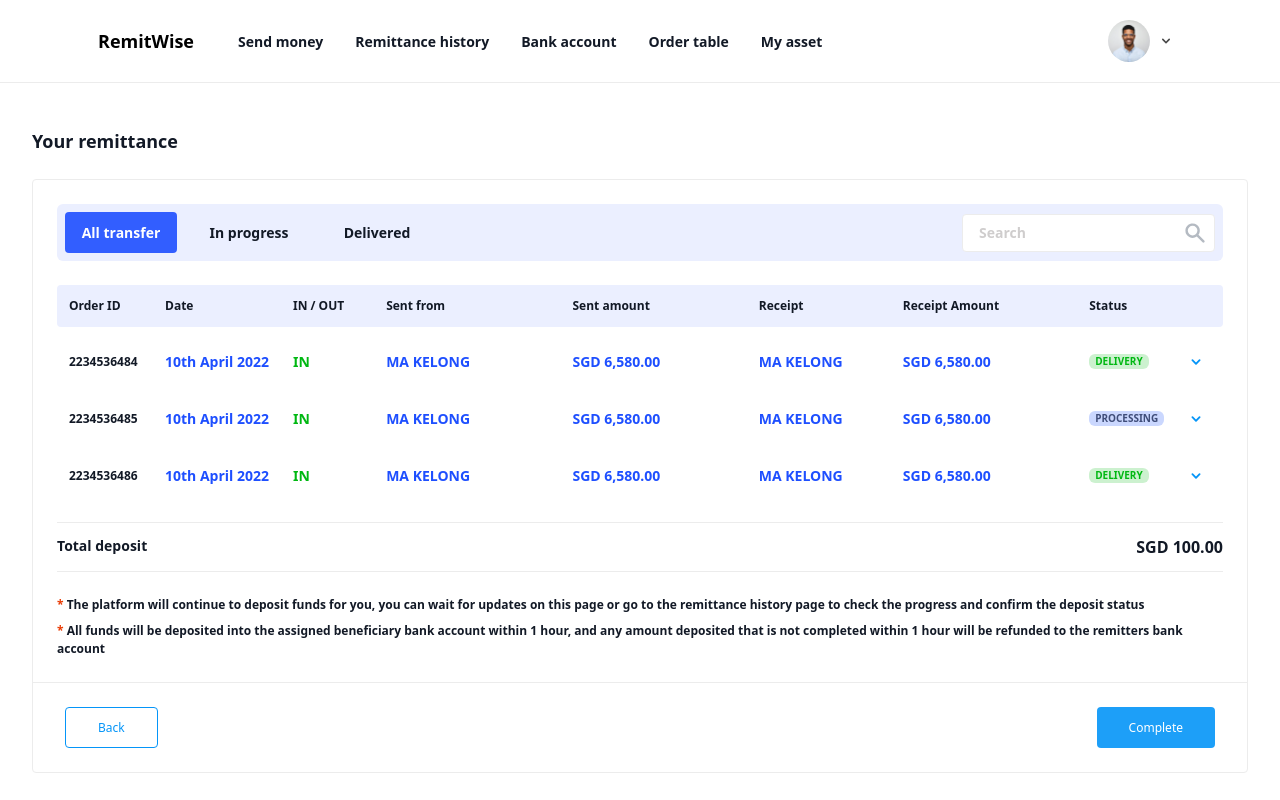
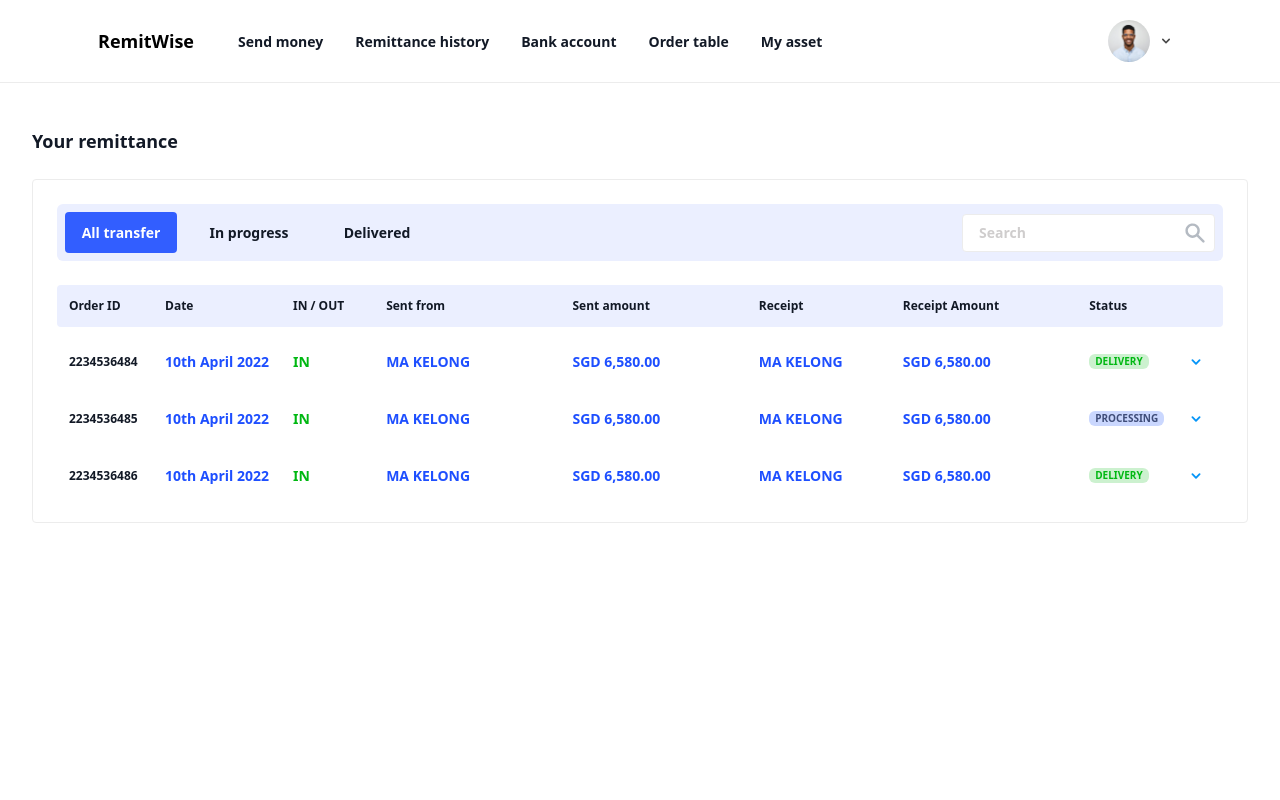
Before and after one commit to SteamyCutie/remitwise-frontend, a Next.js app: page /history in a window 1280 px wide. Built offline with nearby package versions, Linux system fonts and the light colour scheme.

Commit message:
fix(history): cleanup history view

```diff
--- a/src/pages/history/index.tsx
+++ b/src/pages/history/index.tsx
@@ -7,19 +7,7 @@ import Head from "next/head"
 import Image from "next/image"
 import { useState } from "react"
 
-const RemittanceHistory = ({ handleMove }: any) => {
-  const [modalOpen, setModalOpen] = useState(false)
-
-  // const updateDeposit = (id: number, status: string) => {
-  //   const newDeposits = [...deposits];
-  //   const deposit = newDeposits.find(item => item.id === id)
-  //   if (deposit) {
-  //     deposit.status = status
-  //     deposit.confirmStatus = STATUS.confirmed
-  //   }
-  //   setDeposits(newDeposits)
-  // }
-
+const RemittanceHistory = () => {
   return (
     <Container id="history-page" className="!border-0" maxWidth="7xl">
       <Head>
@@ -27,30 +15,15 @@ const RemittanceHistory = ({ handleMove }: any) => {
         <meta key="description" name="description" content="Remittance History RemitWise" />
       </Head>
       <div className="flex-col w-full h-screen px-4 pt-20 bg-white md:px-8 lg:flex lg:flex-row lg:pt-32">
-        <div className="flex flex-col h-full gap-4 lg:gap-6">
+        <div className="flex flex-col w-full h-full gap-4 lg:gap-6">
           <div className="flex items-center justify-between font-bold text-md lg:text-lg">
             <p>Your remittance</p>
           </div>
           <div className="rounded border-1 border-stroke">
             <div className="grid gap-4 p-4 lg:p-6 lg:gap-6 text-primary">
               <RemittanceView />
-              <div className="py-2 border-y-1 border-stroke">
-                <div className="flex justify-between my-1 font-bold">
-                  <p>Total deposit</p><p className="text-md">{formatWithCurrency(100, "SGD")}</p>
-                </div>
-              </div>
-              <div className="grid gap-2 text-xs font-semibold md:text-sm">
-                <p><span className="text-red">*</span> The platform will continue to deposit funds for you, you can wait for updates on this page or go to the remittance history page to check the progress and confirm the deposit status</p>
-                <p><span className="text-red">*</span> All funds will be deposited into the assigned beneficiary bank account within 1 hour, and any amount deposited that is not completed within 1 hour will be refunded to the remitters bank account</p>
-              </div>
-            </div>
-            <div className="flex justify-between px-8 py-6 border-t-1 border-stroke">
-              <Button variant="outlined" color="blue" size="sm" className="!px-8" onClick={() => handleMove(3)}>Back</Button>
-              <Button variant="filled" color="blue" size="sm" className="!px-8" onClick={() => setModalOpen(true)}>Complete</Button>
             </div>
           </div>
-          <IconModal isOpen={modalOpen} onDismiss={() => setModalOpen(false)} caption="Success" content="Fund deposit status are completed!" icon={<Image src="/img/icon/success.svg" width={72} height={72} alt="success" />} />
-          {/* <ConfirmationModal isOpen={confirmOpen} caption="Confirmation status" content="Attention! please check your account deposit status carefully before confirming" successCaption="Received" dismissCaption="Not received" onSuccess={() => { setConfirmOpen(false), updateDeposit(selectedId, STATUS.received) }} onDismiss={() => { setConfirmOpen(false), updateDeposit(selectedId, STATUS.notReceived) }} /> */}
         </div>
       </div>
     </Container>
```
